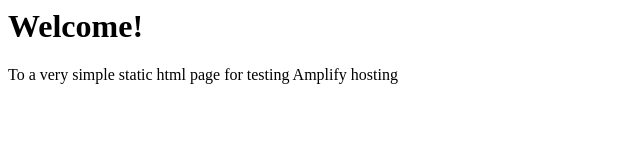
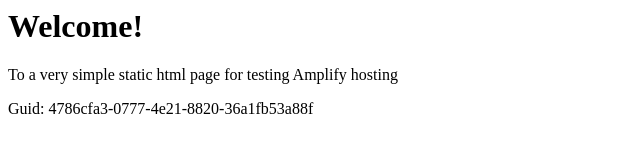
Before and after one commit to aws-aemilia-pdx/Github-PR-Commit-Integration-Test-DoNotTouch-v1-preprod-us-west-2, a website: page src/index.html in a window 1280 px wide. Shown: the whole page, without its empty margins (0-640 px from the left). Drawn offline with Linux system fonts and the light colour scheme.

Commit message:
commit from integ tests

```diff
--- a/src/index.html
+++ b/src/index.html
@@ -1,3 +1,5 @@
+
+
 <html lang="en">
 
 <head>
@@ -10,6 +12,6 @@
 <body>
     <h1>Welcome!</h1>
     <p>To a very simple static html page for testing Amplify hosting</p>
-</body>
+    <p>Guid: 4786cfa3-0777-4e21-8820-36a1fb53a88f</p></body>
 
 </html>
```
